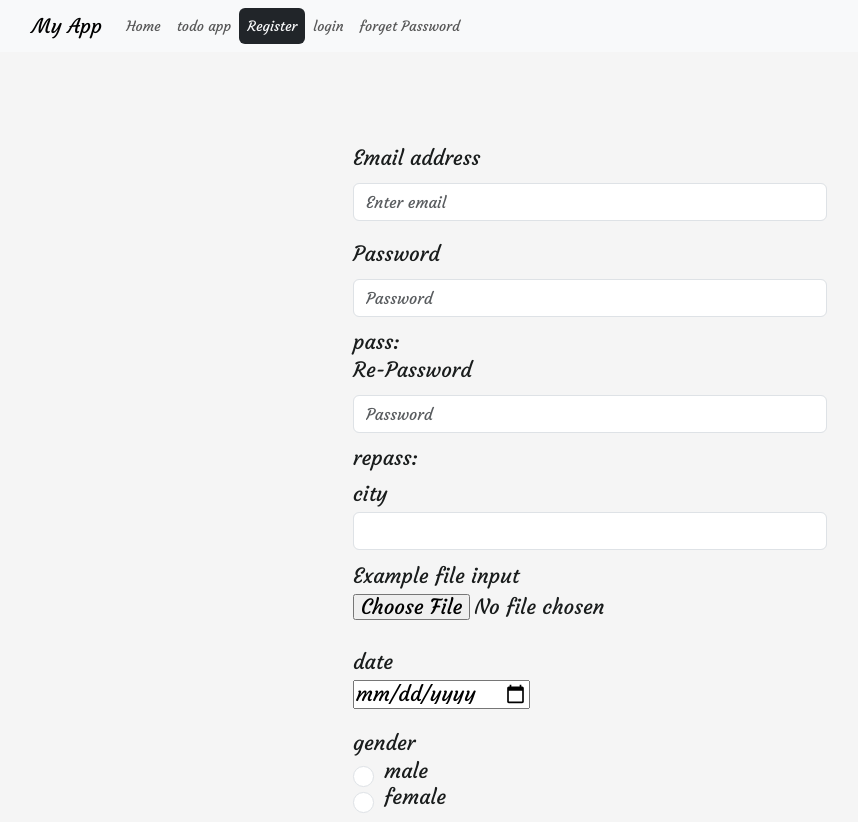
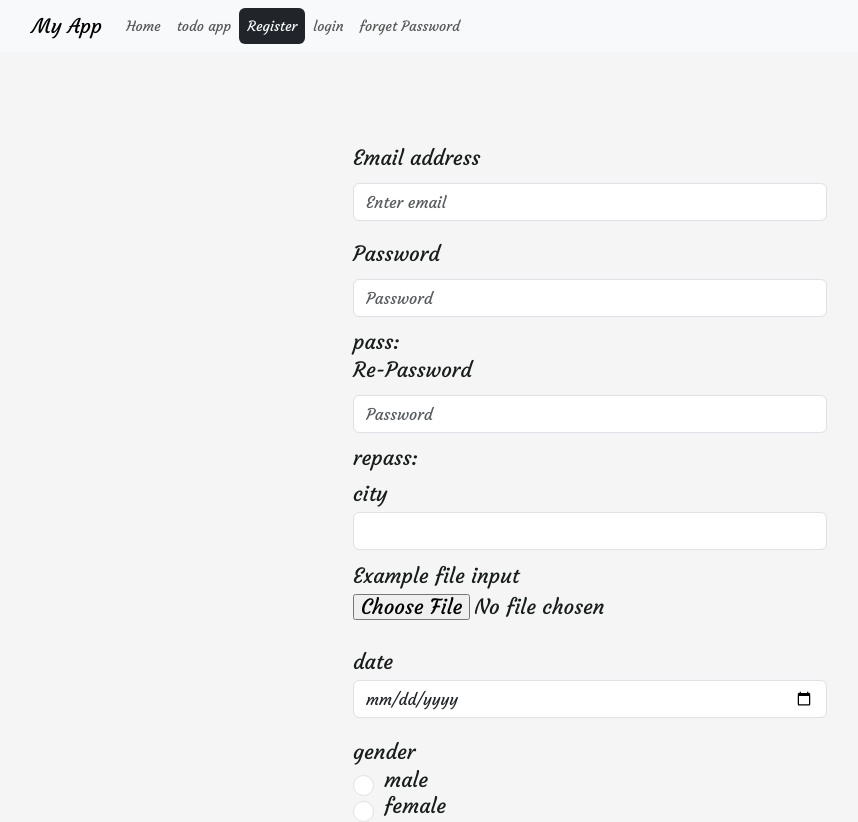
Before and after one commit to hebataha/my-angular-app, an Angular app: page /register in a window 1280 px wide. Shown: the top 822 px of the page, without its empty margins (50-908 px from the left). Built offline with nearby package versions, Linux system fonts and the light colour scheme.

Commit message:
handle classes styles

```diff
--- a/src/app/forms/components/register/register.html
+++ b/src/app/forms/components/register/register.html
@@ -73,7 +73,7 @@
 <!-- <p>controls : {{form.value | json}}</p> -->
     <div class="form-group my-2">
       <label for="exampleFormControlFile1">date</label>
-      <input type="date" class="d-block my-2"  formControlName="date">
+      <input type="date" class="d-block my-2 form-control"  formControlName="date">
     </div>
     @if(form.controls.date.touched && form.controls.date?.errors){
       <p class="text-danger">this filed required <p>
```
